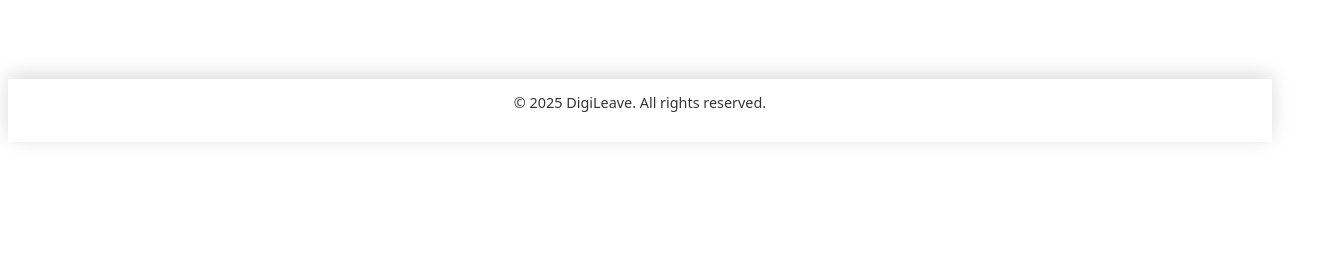
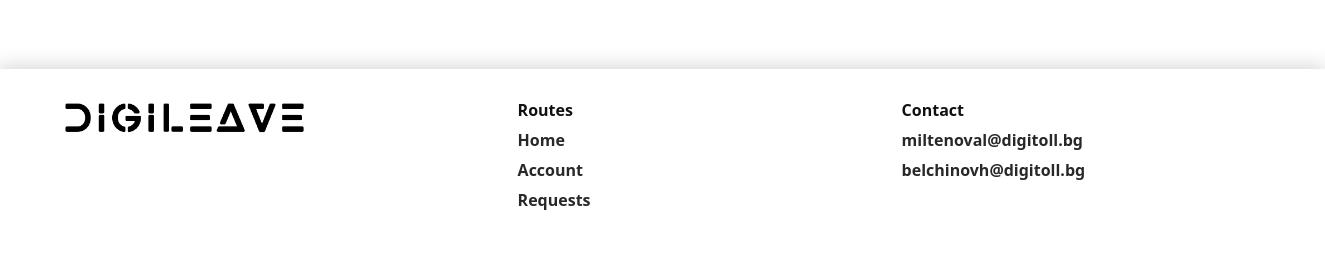
Before and after one commit to amiltenov/DigiLeave, a React (Vite) app in the folder Frontend/digileave_Frontend/: page /approver in a window 1280 px wide. Shown: the part 639-896 px from the top of the page, 1325 px wide, since content can reach past the window. Before the commit the page ends 800 px from the top, so only its background shows below. Built offline with nearby package versions, Linux system fonts and the light colour scheme; no server answers.

Commit message:
Footer fix

```diff
--- a/Frontend/digileave_Frontend/src/components/Footer.jsx
+++ b/Frontend/digileave_Frontend/src/components/Footer.jsx
@@ -2,42 +2,46 @@ import { useEffect, useState } from "react";
 import "../styles/footer.css";
 
 export default function Footer() {
-  const [darkMode, setDarkMode] = useState(
+  const [isDark, setIsDark] = useState(
     document.documentElement.getAttribute("data-theme") === "dark"
   );
 
   useEffect(() => {
-    // observe theme changes
-    const observer = new MutationObserver(() => {
-      setDarkMode(document.documentElement.getAttribute("data-theme") === "dark");
+    const obs = new MutationObserver(() => {
+      setIsDark(document.documentElement.getAttribute("data-theme") === "dark");
     });
-    observer.observe(document.documentElement, { attributes: true, attributeFilter: ["data-theme"] });
-    return () => observer.disconnect();
+    obs.observe(document.documentElement, { attributes: true, attributeFilter: ["data-theme"] });
+    return () => obs.disconnect();
   }, []);
 
   return (
-    <footer className="footer">
-      {/* <div className="logof-div">
+    <footer className="site-footer">
+      <div className="footer-inner">
+        <div className="footer-brand">
           <img
-          src={darkMode ? "/DigiLeaveLogo_WHITE.png" : "/DigiLeaveLogo_BLACK.png"}
-          alt="DigiLeave Logo"
-          className="logof-img"
+            src={isDark ? "/DigiLeaveLogo_WHITE.png" : "/DigiLeaveLogo_BLACK.png"}
+            alt="DigiLeave"
+            className="footer-logo"
           />
-      </div> */}
-      {/* <div className="routes">
-        Routes:
+        </div>
+
+        <nav className="footer-links" aria-label="Routes">
+          <div className="footer-title">Routes</div>
           <a href="/">Home</a>
           <a href="/account">Account</a>
           <a href="/requests">Requests</a>
-      </div> */}
-{/*
-      <div className="contact-info">
-        <b>Contact Information:</b>
+        </nav>
+
+        <div className="footer-contact">
+          <div className="footer-title">Contact</div>
           <a href="mailto:miltenoval@digitoll.bg">miltenoval@digitoll.bg</a>
           <a href="mailto:belchinovh@digitoll.bg">belchinovh@digitoll.bg</a>
-      </div> */}
+        </div>
+      </div>
 
+      <div className="footer-bottom">
         <p>© {new Date().getFullYear()} DigiLeave. All rights reserved.</p>
+      </div>
     </footer>
   );
 }
--- a/Frontend/digileave_Frontend/src/styles/footer.css
+++ b/Frontend/digileave_Frontend/src/styles/footer.css
@@ -1,116 +1,124 @@
-footer {
-  position: relative;   /* instead of fixed */
-  bottom: 0;
-  left: 0;
-  right: 0;
+:root {
+  --footer-bg: var(--color-surface);
+  --footer-text: var(--color-text);
+  --footer-border: var(--color-surface-border);
+  --footer-shadow: var(--color-surface-shadow);
+  --footer-link: var(--color-text);
+  --footer-link-hover: var(--color-text);
+}
 
-  height: auto;
-  padding: 12px 20px;
-  border-radius: 0;
+.site-footer {
+  width: 105%;
+  background: var(--footer-bg);
+  color: var(--footer-text);
+  border-top: 1px solid var(--footer-border);
+  box-shadow: 0 -4px 18px var(--footer-shadow);
+  backdrop-filter: blur(8px);
+  -webkit-backdrop-filter: blur(8px);
+  margin: -10px;
+}
 
-  background: var(--color-surface);
-  border-top: 1px solid var(--color-surface-border);
-  backdrop-filter: blur(12px) saturate(160%);
-  -webkit-backdrop-filter: blur(12px) saturate(160%);
-  box-shadow: 0 -4px 18px var(--color-surface-shadow);
+.footer-inner {
+  max-width: 1200px;
+  margin: 0 auto;
+  padding: 24px 16px;
+  display: grid;
+  grid-template-columns: 1fr;
+  gap: 18px;
+}
 
-  font-size: 0.9rem;
-  color: var(--color-text);
+.footer-brand {
+  display: flex;
+  align-items: center;
+  justify-content: center;
+}
+
+.footer-logo {
+  height: 32px;
+  width: auto;
+  object-fit: contain;
+  display: block;
+}
+
+.footer-links,
+.footer-contact {
+  display: grid;
+  gap: 6px;
+  justify-items: center;
+  text-align: start;
+}
+
+.footer-title {
+  font-weight: 700;
+}
+
+.footer-links a,
+.footer-contact a {
+  color: var(--footer-link);
+  text-decoration: none;
+  font-weight: 600;
+  opacity: 0.9;
+}
+
+.footer-links a:hover,
+.footer-contact a:hover {
+  opacity: 1;
+  text-decoration: underline;
+  color: var(--footer-link-hover);
+}
+
+.footer-bottom {
+  border-top: 1px solid var(--footer-border);
+  margin-top: 8px;
+  padding: 10px 16px;
   text-align: center;
+  color: var(--footer-text);
+  opacity: 0.9;
+}
 
-  display: grid;
+
+@media (max-width: 719px) {
+  /* Put Routes and Contact side-by-side */
+  .footer-inner {
     grid-template-columns: 1fr 1fr;
-  grid-template-rows: auto auto auto;
-  column-gap: 4%;
-  row-gap: 8px;
     align-items: start;
   }
 
-
-/* ===== LOGO ===== */
-.logof-div {
-  grid-row: 1;
+  /* Make the brand/logo span full width above them */
+  .footer-brand {
     grid-column: 1 / -1;
-  display: flex;
-  justify-content: flex-start;
-  width: 100%;
-  margin: 15px;
-  margin-left: 5%;
   }
 
-.logof-img {
-  width: 300px;
-  height: auto;
-  object-fit: contain;
+  /* Keep items aligned nicely */
+  .footer-links,
+  .footer-contact {
+    align-self: start;
+    align-items: flex-start;
+    min-width: 0;
   }
 
-/* ===== ROUTES ===== */
-.routes {
-  grid-row: 1;
-  grid-column: 1;
-  justify-self: start;
-  align-self: start;
-
-  display: flex;
-  flex-direction: column;
-  gap: 4px;
-  margin-left: 5%;
+  .footer-title {
+    margin: 0 0 6px;
+  }
 }
 
-.routes::before {
-  content: "Routes:";
-  font-weight: 700;
-  margin-bottom: 2px;
+
+@media (min-width: 720px) {
+  .site-footer{
+    margin: -10px;
+  }
+  .footer-inner {
+    grid-template-columns: 1.2fr 1fr 1fr;
+    align-items: start;
+    gap: 24px;
+    padding: 28px 16px;
+  }
+  .footer-brand { justify-content: flex-start; }
+  .footer-links,
+  .footer-contact { justify-items: start; text-align: left; }
+  .footer-logo { height: 36px; }
 }
 
-.routes a {
-  color: var(--color-text);
-  text-decoration: none;
-  font-weight: 600;
-  opacity: 0.9;
-  margin-left: 1%;
+@media (min-width: 1024px) {
+  .footer-logo { height: 40px; }
 }
-
-.routes a:hover {
-  opacity: 1;
-  text-decoration: underline;
-}
-
-/* ===== CONTACT INFO ===== */
-.contact-info {
-  /* grid-row: 2; */
-  grid-column: 2;
-  justify-self: start;
-  /* align-self: start; */
-
-  display: flex;
-  flex-direction: column;
-  gap: 4px;
-}
-
-.contact-info b {
-  margin-bottom: 2px;
-}
-
-.contact-info a {
-  color: var(--color-text);
-  text-decoration: none;
-  font-weight: 600;
-  opacity: 0.9;
-  margin-left: 1%;
-}
-
-.contact-info a:hover {
-  opacity: 1;
-  text-decoration: underline;
-}
-
-/* ===== COPYRIGHT ===== */
-footer p {
-  /* grid-row: 2; */
-  grid-column: 1 / -1;
-  justify-self: center;
-  align-self: end;
-  margin: 0;
-  opacity: 0.85;
-}
```
Also changed, not shown: Frontend/digileave_Frontend/src/auth.js (+3 -4 lines), 2 other files (tests, documents, lock files or other folders). Lines whose indentation alone changed are shown as unchanged.
